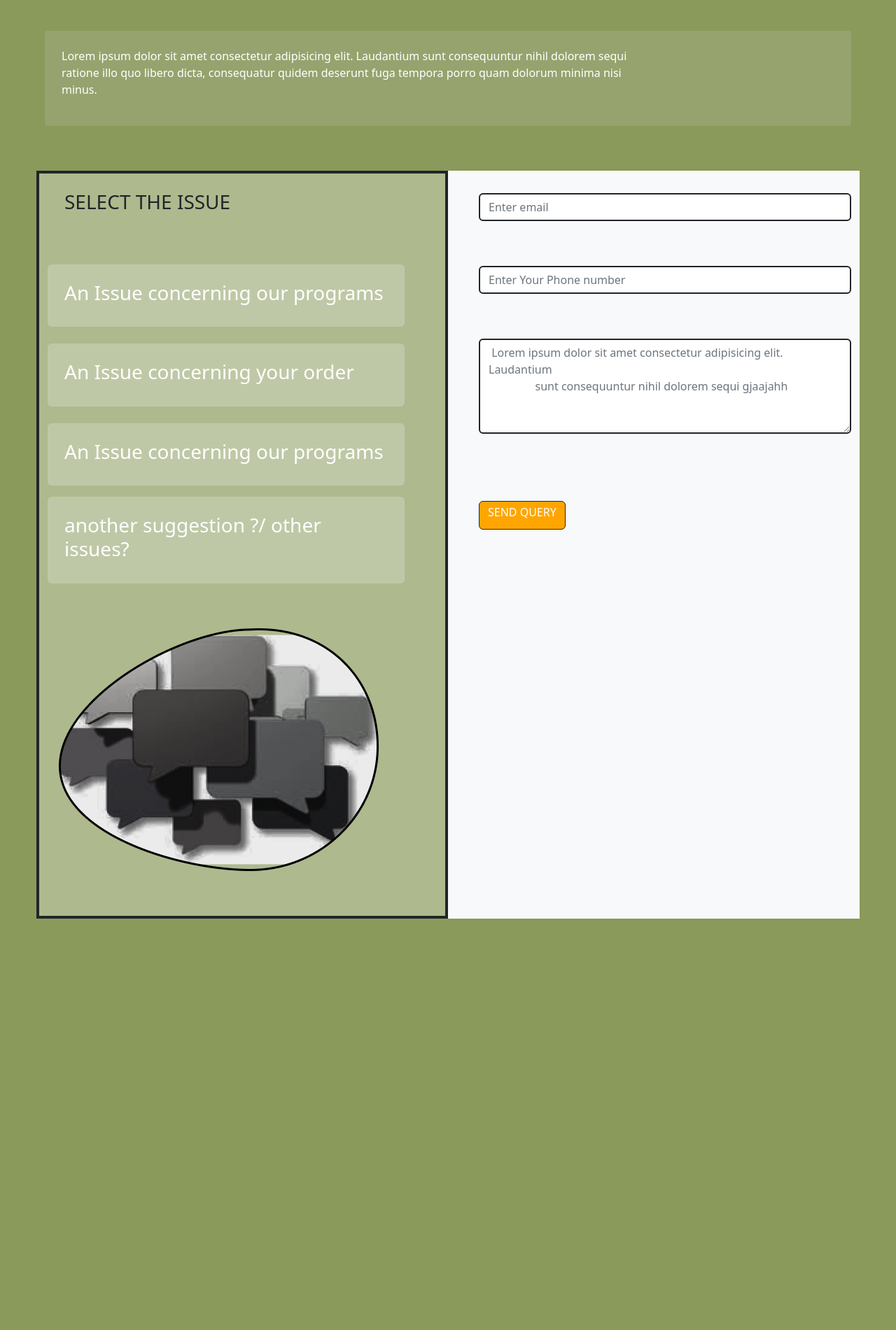
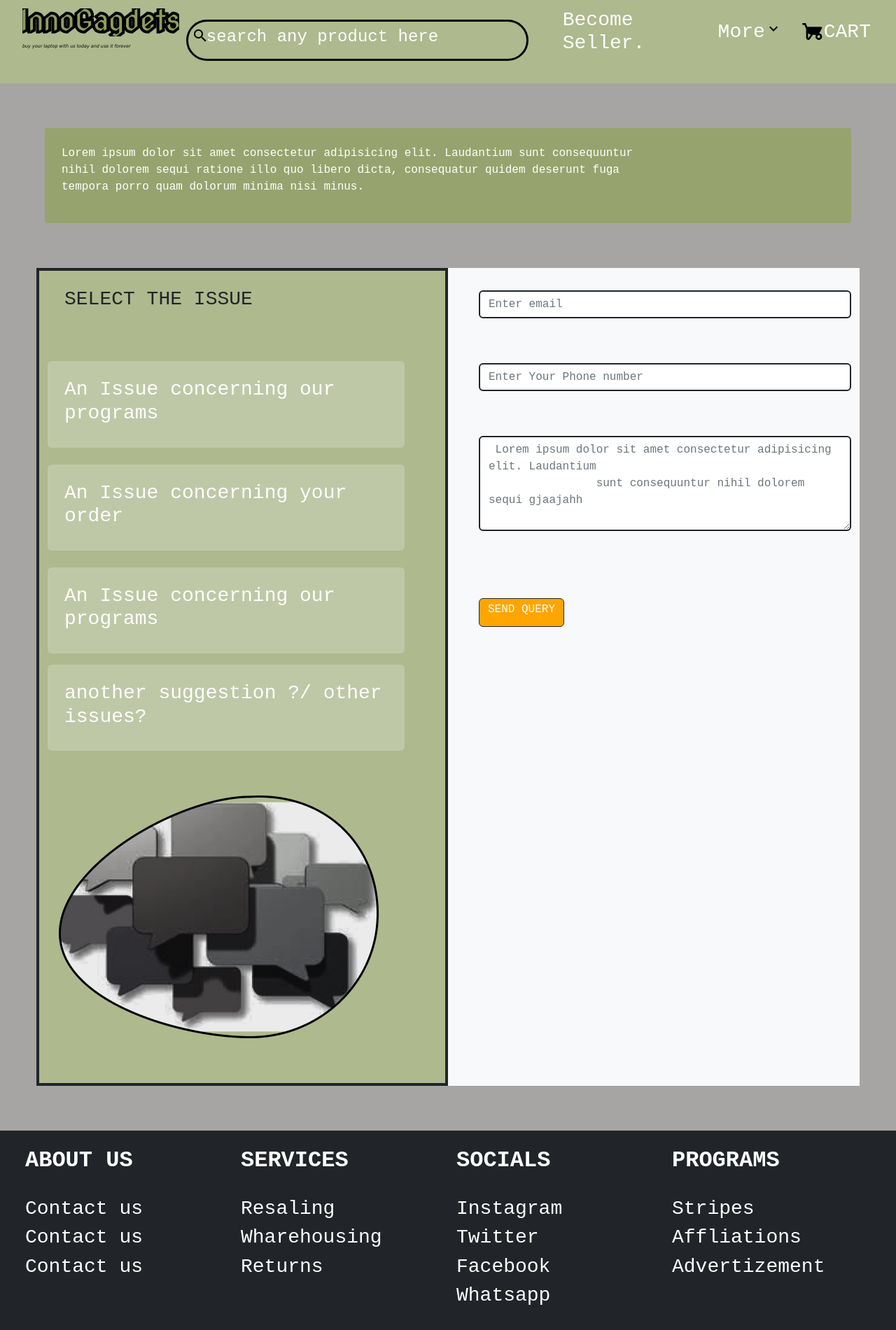
Before and after one commit to Rwandantechy/web-development-practicals-for-course-passout, a website: page LAB 6/contact.html in a window 1280 px wide. Shown: the part 20-1921 px from the top of the page at 70% size. Before the commit the page ends 1397 px from the top, so only its background shows below. Drawn offline with nearby package versions, Linux system fonts and the light colour scheme; a web font is replaced by a local one.

Commit message:
adding footer on contact page and updating a photo

```diff
--- a/LAB 6/contact.html
+++ b/LAB 6/contact.html
@@ -11,9 +11,46 @@
       crossorigin="anonymous"
     />
     <link rel="stylesheet" href="styles.css" />
+    <link rel="stylesheet" href="/LAB 7/CSS/style.css">
     <title>Contact page</title>
   </head>
   <body>
+
+    <div class="container-fluid p-4  my-header">
+      <div class="row my-row p-0 m-0">
+        <div class="d-block col-2 p-2">
+          <img class="color" src="/images/logo.png" />
+          <small class="tagline">
+            buy your laptop with us today and use it forever
+          </small>
+        </div>
+        <div class="col-5 mt-4 m-2">
+          <div
+            class="search rounded rounded-5 g-2 p-2 d-flex justify-content-start"
+          >
+            <div><img src="/images/search-icon.png" alt="search icon" /></div>
+            <h4>search any product here</h4>
+          </div>
+        </div>
+        <div class="col-2 align-self-center">
+          <div class="one-component">
+            <h3>Become Seller.</h3>
+          </div>
+        </div>
+        <div class="col-1 align-self-center">
+          <div class="one-component d-flex">
+            <h3 class="more">More</h3>
+            <span><img src="/images/expand.png" alt="expand icon" /></span>
+          </div>
+        </div>
+        <div class="col-auto align-self-center">
+          <div class="one-component d-flex justify-content-end">
+            <span><img src="/images/cart.png" alt="expand icon" /></span>
+            <h3 class="more">CART</h3>
+          </div>
+        </div>
+      </div>
+    </div>
     <div class="rounded rounded-1 p-4 m-3 intro-card">
       <div class="row">
         <div class="col-9">
@@ -80,5 +117,46 @@
         </div>
       </div>
     </div>
+
+    <div class="container-fluid bg-dark mt-5">
+      <div class="row d-flex justify-content-around p-4">
+        <div class="col-3">
+          <h2><strong>ABOUT US</strong></h2>
+          <br />
+          <h3><a href="">Contact us</a></h3>
+          <h3><a href="">Contact us</a></h3>
+          <h3><a href="">Contact us</a></h3>
+        </div>
+        <div class="col-3">
+          <h2><strong>SERVICES</strong></h2>
+          <br />
+          <h3><a href="">Resaling</a></h3>
+          <h3><a href="">Wharehousing</a></h3>
+          <h3><a href="">Returns</a></h3>
+        </div>
+        <div class="col-3">
+          <h2><strong>SOCIALS</strong></h2>
+          <br />
+          <h3><a href="">Instagram</a></h3>
+          <h3><a href="">Twitter</a></h3>
+          <h3><a href="">Facebook</a></h3>
+          <h3><a href="">Whatsapp</a></h3>
+        </div>
+        <div class="col-3">
+          <h2><strong>PROGRAMS</strong></h2>
+          <br />
+          <h3><a href="">Stripes </a></h3>
+          <h3><a href="">Affliations</a></h3>
+          <h3><a href="">Advertizement</a></h3>
+        </div>
+      </div>
+    </div>
+
+
+
+
+
+
+
   </body>
 </html>
```
Also changed, not shown: LAB 6/contactPageImplemented.png.
